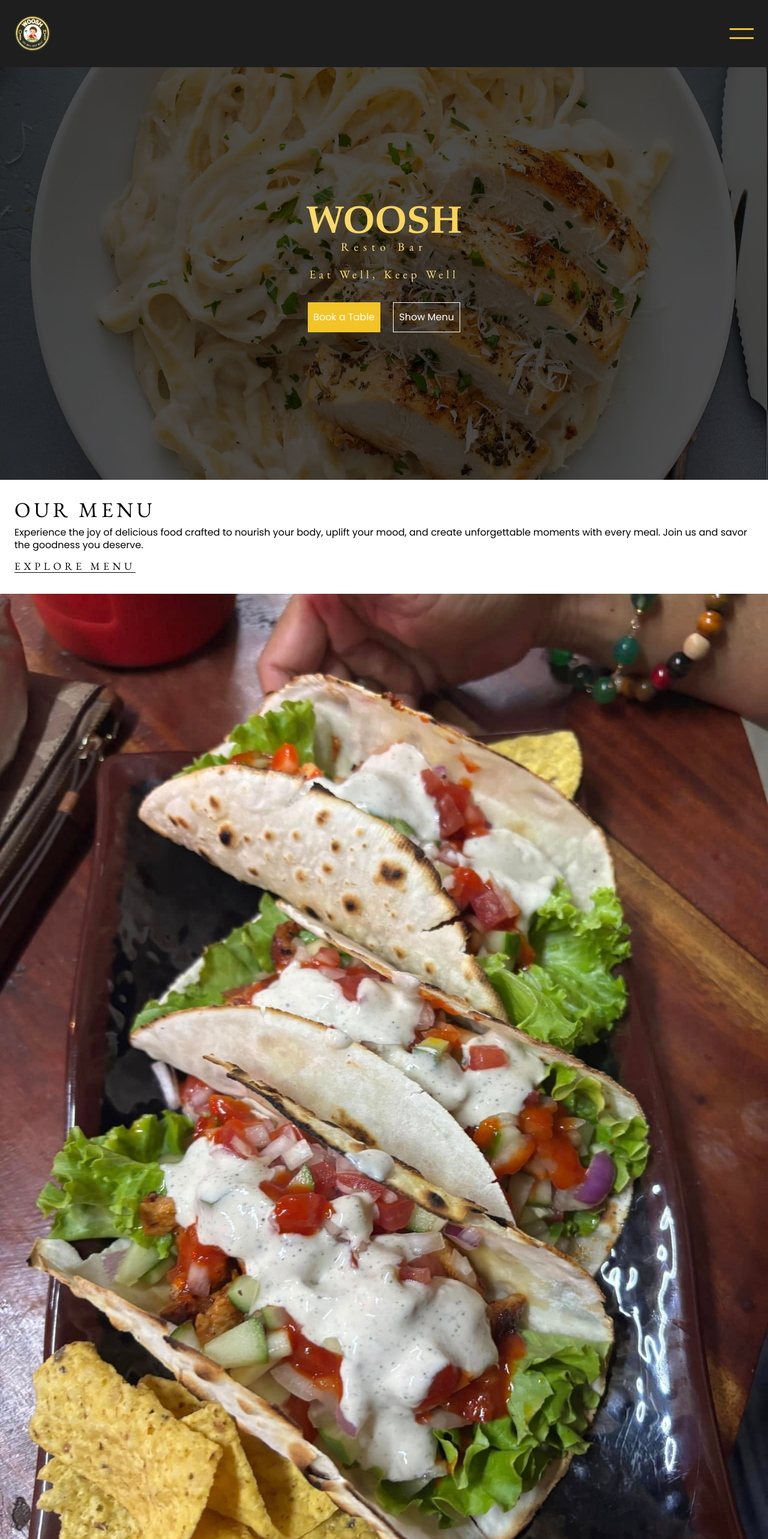
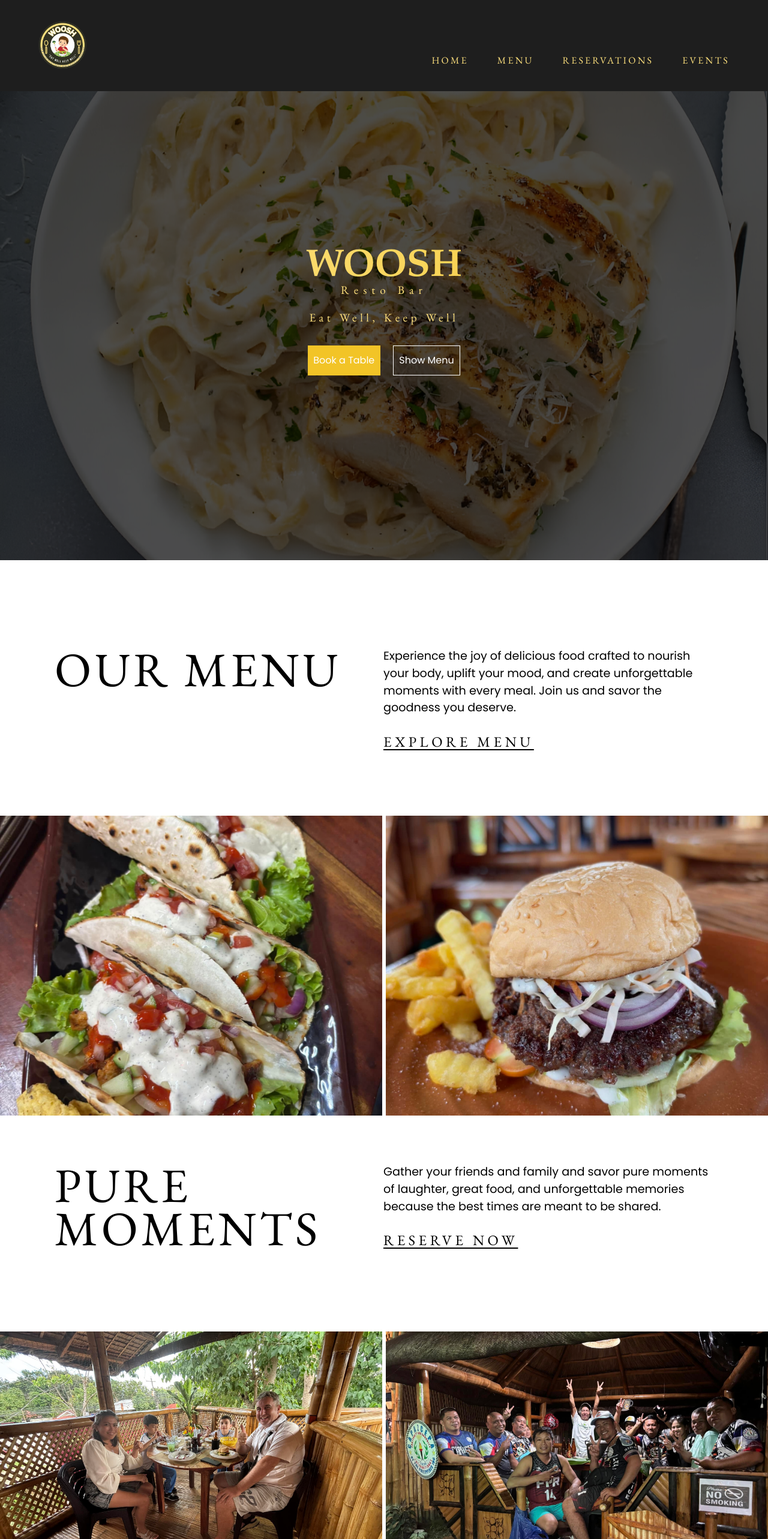
Before and after one commit to joshiancadiz/woosh-resto-bar, a Next.js app: page / in a window 1280 px wide. Shown: the top 2566 px of the page at 60% size. Built offline with nearby package versions, Linux system fonts and the light colour scheme.

Commit message:
responsive home

```diff
--- a/src/app/components/Footer.tsx
+++ b/src/app/components/Footer.tsx
@@ -6,12 +6,14 @@
 
 const Footer = () => {
   return (
-    <div className={`${styles.footer} bg-[#1E1E1E] text-[#fff] px-[1.5rem] py-[2.5rem] flex flex-col gap-[2rem] text-[1.1rem]`}>
+    <div className={`${styles.footer} bg-[#1E1E1E] text-[#fff] px-[1.5rem] py-[2.5rem] flex flex-col gap-[2rem] text-[1rem] md:px-[2.5rem] lg:px-[4rem]`}>
 
-      <div>
+     <div className="flex flex-col gap-[2rem] lg:grid lg:grid-cols-[1fr_4fr] lg:mt-[2.5rem]">
+     <div>
         <Image src={woosh} alt="" width={150}/>
       </div>
 
+      <div className="flex flex-col gap-[2rem] md:grid md:grid-cols-2 lg:grid-cols-[1fr_2fr] lg:gap-[1rem]">
       <div className="flex flex-col gap-[.8rem]">
         <h1>DINING HOURS</h1>
         <div>
@@ -30,20 +32,24 @@
         </div>
       </div>
 
+      <div className="flex flex-col gap-[2rem] lg:grid lg:grid-cols-2">
       <div className="flex flex-col gap-[.8rem]">
-        <p>5078 B-1 C1 Upper Talay Purok Makuguihon, Dumaguete City, Philippines</p>
-        <p>0995 354 1767</p>
+        <p>A: 5078 B-1 C1 Upper Talay Purok Makuguihon, Dumaguete City, Philippines</p>
+        <p>P: 0995 354 1767</p>
       </div>
 
       <div className="mb-[2rem]">
         <p className="text-[1.3rem] mb-[.5rem]">Let’s Get Social</p>
         <div className="flex gap-[.5rem]">
-          <Image src={fbicon} alt=""/>
+          <Image src={fbicon} alt="" width={30}/>
           <p className="self-end">Woosh Resto Bar</p>
         </div>
       </div>
+      </div>
+      </div>
+     </div>
 
-      <div>
+      <div className="md:text-center md:mt-[10%]">
         <p className="text-[.9rem]">© 2025 Woosh Resto Bar, All Rights Reserved</p>
       </div>
 
--- a/src/app/components/Nav.tsx
+++ b/src/app/components/Nav.tsx
@@ -12,9 +12,17 @@
 
   return (
     <div className="sticky top-0 z-10">
-      <div className="bg-[#1E1E1E] h-[14vh] flex justify-between px-[1.5rem] items-center">
-        <div className="w-[60px] h-[60px] z-[10]">
+      <div className="bg-[#1E1E1E] h-[14vh] flex justify-between px-[1.5rem] items-center md:px-[2.5rem] lg:h-[19vh] lg:px-[4rem]">
+        <div className="w-[60px] h-[60px] z-[10] lg:w-[80px] lg:h-[80px]">
             <Image src={logo} alt="logo"/>
+        </div>
+        <div className={`${styles.pcnav} h-[100%] hidden lg:block`}>
+          <ul className="flex items-end h-[90%] py-[1.5rem] gap-[3rem]">
+            <li><Link href='/'>HOME</Link></li>
+            <li><Link href='/menu'>MENU</Link></li>
+            <li><Link href=''>RESERVATIONS</Link></li>
+            <li><Link href='/events'>EVENTS</Link></li>
+          </ul>
         </div>
         <div className={`${styles.spans} flex flex-col gap-[.8rem] z-10`} onClick={() => setisOpen(!isOpen)}>
             <span className={isOpen ? `${styles.span1} relative bg-[#F2C427] w-[40px] h-[3px]` : `relative bg-[#F2C427] w-[40px] h-[3px]`}></span>
@@ -23,7 +31,7 @@
       </div>
 
       <div className={isOpen ? `${styles.mobilenav} ${styles.open} absolute top-0 w-[100%] h-[100vh] bg-[#1E1E1E]` : `${styles.mobilenav} absolute top-0 w-[100%] h-[100vh] bg-[#1E1E1E]`}>
-        <ul className="flex flex-col text-[1.6rem] gap-[2rem] items-center mt-[40%]">
+        <ul className="flex flex-col text-[1.6rem] gap-[2rem] items-center mt-[40%] md:mt-[20%]">
           <li className="mb-[8%]"><Image src={woosh} alt="" width={200}/></li>
           <li><Link href='/' onClick={() => {setTimeout(() => {setisOpen(false)}, 300)}}>HOME</Link></li>
           <li><Link href='/menu' onClick={() => {setTimeout(() => {setisOpen(false)}, 300)}}>MENU</Link></li>
--- a/src/app/page.tsx
+++ b/src/app/page.tsx
@@ -1,11 +1,6 @@
 "use client"
-import Image from 'next/image';
 import Link from 'next/link';
 import styles from './styles/Home.module.scss';
-import f1 from '../../public/home-images/f1.jpg';
-import f2 from '../../public/home-images/f2.jpg';
-import m1 from '../../public/home-images/m1.jpg';
-import m2 from '../../public/home-images/m2.jpg';
 import { Parallax } from 'react-scroll-parallax';
 
 export default function Home() {
@@ -18,7 +13,7 @@
       </div>
 
       <div>
-      <div className={`${styles.hero} z-1 w-[100%] flex flex-col justify-center gap-[2rem] pb-[2rem]`}>
+      <div className={`${styles.hero} z-1 w-[100%] flex flex-col justify-center gap-[2rem]`}>
         <div className='text-center'>
           <h1 className='text-[4rem]'>WOOSH</h1>
           <h2 className='text-[1.2rem] leading-0 mt-[-10px]'>Resto Bar</h2>
@@ -26,43 +21,39 @@
         <div className='text-center'>
           <h3 className='text-[1.2rem]'>Eat Well, Keep Well</h3>
         </div>
-        <div className='flex gap-[1.3rem] text-[#fff] text-[1rem] mx-auto'>
+        <div className='flex gap-[1.3rem] text-[#fff] text-[1rem] mx-auto mb-[30%] lg:mb-[10%]'>
         <Link href=''><button className='bg-[#F2C427]'>Book a Table</button></Link>
         <Link href='/menu'><button className={`${styles.shmenu}`}>Show Menu</button></Link>
         </div>
       </div>
 
       <div className={`${styles.homecontent}`}>
-        <div className='px-[1.5rem] flex flex-col gap-[.7rem] my-[2rem]'>
-          <h2 className='text-[2.2rem]'>OUR MENU</h2>
-          <p>Experience the joy of delicious food crafted to nourish your body, uplift your mood, and create unforgettable moments with every meal. Join us and savor the goodness you deserve.</p>
-          <h3 className='text-[1.1rem]'><Link href='/menu'>EXPLORE MENU</Link></h3>
+        <div className='px-[1.5rem] flex flex-col gap-[.7rem] my-[2rem] md:px-[2.5rem] md:my-[4rem] md:gap-[1rem] md:flex-row lg:px-[4rem] lg:gap-[3rem] lg:my-[5rem] lg:justify-center lg:h-[200px]'>
+          <h2 className='text-[2.2rem] md:text-[3.5rem] lg:text-[5rem] lg:w-[500px]'>OUR MENU</h2>
+          <div className='flex flex-col gap-[.7rem] lg:gap-[1.5rem]'>
+            <p className='md:w-[350px] xl:w-[550px]'>Experience the joy of delicious food crafted to nourish your body, uplift your mood, and create unforgettable moments with every meal. Join us and savor the goodness you deserve.</p>
+            <h3 className='text-[1.1rem]'><Link href='/menu'>EXPLORE MENU</Link></h3>
+          </div>
         </div>
 
-        <div className='flex flex-col gap-[6px]'>
-          <div>
-            <Image src={f1} alt=''/>
-          </div>
-          <div>
-            <Image src={f2} alt=''/>
-          </div>
+        <div className='flex flex-col gap-[6px] md:flex-row'>
+          <div className={styles.menuimage1}></div>
+          <div className={styles.menuimage2}></div>
         </div>
       </div>
 
       <div className={`${styles.homecontent}`}>
-        <div className='px-[1.5rem] flex flex-col gap-[.7rem] my-[2rem]'>
-          <h2 className='text-[2.2rem]'>PURE MOMENTS</h2>
-          <p>Gather your friends and family and savor pure moments of laughter, great food, and unforgettable memories because the best times are meant to be shared.</p>
-          <h3 className='text-[1.1rem]'><Link href=''>RESERVE NOW</Link></h3>
+        <div className='px-[1.5rem] flex flex-col gap-[.7rem] my-[2rem] md:px-[2.5rem] md:my-[4rem] md:gap-[1rem] md:flex-row lg:px-[4rem] lg:gap-[3rem] lg:my-[5rem] lg:justify-center lg:h-[200px]'>
+          <h2 className='text-[2.2rem] md:text-[3.5rem] lg:w-[500px] lg:text-[5rem]'>PURE<br/> MOMENTS</h2>
+          <div className='flex flex-col gap-[.7rem] lg:gap-[1.5rem]'>
+            <p className='md:w-[350px] xl:w-[550px]'>Gather your friends and family and savor pure moments of laughter, great food, and unforgettable memories because the best times are meant to be shared.</p>
+            <h3 className='text-[1.1rem]'><Link href=''>RESERVE NOW</Link></h3>
+          </div>
         </div>
 
-        <div className='flex flex-col gap-[6px]'>
-          <div>
-            <Image src={m1} alt=''/>
-          </div>
-          <div>
-            <Image src={m2} alt=''/>
-          </div>
+        <div className='flex flex-col gap-[6px] md:flex-row'>
+          <div className={styles.momentsimage1}></div>
+          <div className={styles.momentsimage2}></div>
         </div>
       </div>
       </div>
--- a/src/app/styles/Home.module.scss
+++ b/src/app/styles/Home.module.scss
@@ -14,12 +14,12 @@
     background-image: linear-gradient(rgba(0, 0, 0, 0.7), rgba(0, 0, 0, 0.7)), url('../../../public/home-bg.jpg');
     background-size: cover;
     background-position: center;
-    height: 100vh;
+    height: 120vh;
     width: 100%;
 }
 
 .hero {
-    height: 86vh;
+    height: 106vh;
     width: 100%;
     z-index: 1;
     h1 {
@@ -49,10 +49,22 @@
         padding: .7rem .6rem;
         box-sizing: border-box;
         height: 50px;
+        cursor: pointer;
+        transition: all .2s ease-in-out;
+    }
+
+    button:hover {
+        background-color: #FDE07D;
+        color: #000;
     }
 
     .shmenu {
         border: #fff 1.5px solid;
+    }
+
+    .shmenu:hover {
+        background-color: #fff;
+        color: #000;
     }
 }
 
@@ -76,4 +88,67 @@
         font-family: 'Poppins';
         line-height: 1.3rem;
     }
+
 }
+
+.menuimage1 {
+    background-image: url(../../../public/home-images/f1.jpg);
+    height: 400px;
+    background-position: center;
+    background-size: cover;
+}
+
+.menuimage2 {
+    background-image: url(../../../public/home-images/f2.jpg);
+    height: 400px;
+    background-position: center;
+    background-size: cover;
+}
+
+.momentsimage1 {
+    background-image: url(../../../public//home-images/m1.jpg);
+    height: 400px;
+    background-position: center;
+    background-size: cover;
+}
+
+.momentsimage2 {
+    background-image: url(../../../public//home-images/m2.jpg);
+    height: 400px;
+    background-position: center;
+    background-size: cover;
+}
+
+@media (min-width: 768px) {
+    .homecontent {
+        h2 {
+            line-height: 3.5rem;
+        }
+    }
+
+    .menuimage1, .menuimage2, .momentsimage1, .momentsimage2 {
+        width: 50%;
+    }
+}
+
+@media (min-width: 1024px) {
+    .homecontent {
+
+        h2 {
+            line-height: 4.5rem;
+        }
+
+        h3 {
+            font-size: 1.5rem;
+        }
+
+        p {
+            line-height: 1.8rem;
+            font-size: 1.2rem;
+        }
+    }
+
+    .menuimage1, .menuimage2 {
+        height: 500px;
+    }
+}
--- a/src/app/styles/Nav.module.scss
+++ b/src/app/styles/Nav.module.scss
@@ -43,3 +43,26 @@
         letter-spacing: 5px;
     }
 }
+
+.pcnav {
+    font-family: "Garamond";
+    color: #FDE07D;
+
+    li {
+        letter-spacing: .2rem;
+    }
+}
+
+@media (min-width: 1024px) {
+    .mobilenav {
+        display: none;
+    }
+
+    .mobilenav.open {
+        display: none;
+    }
+
+    .spans {
+        display: none;
+    }
+}
```
